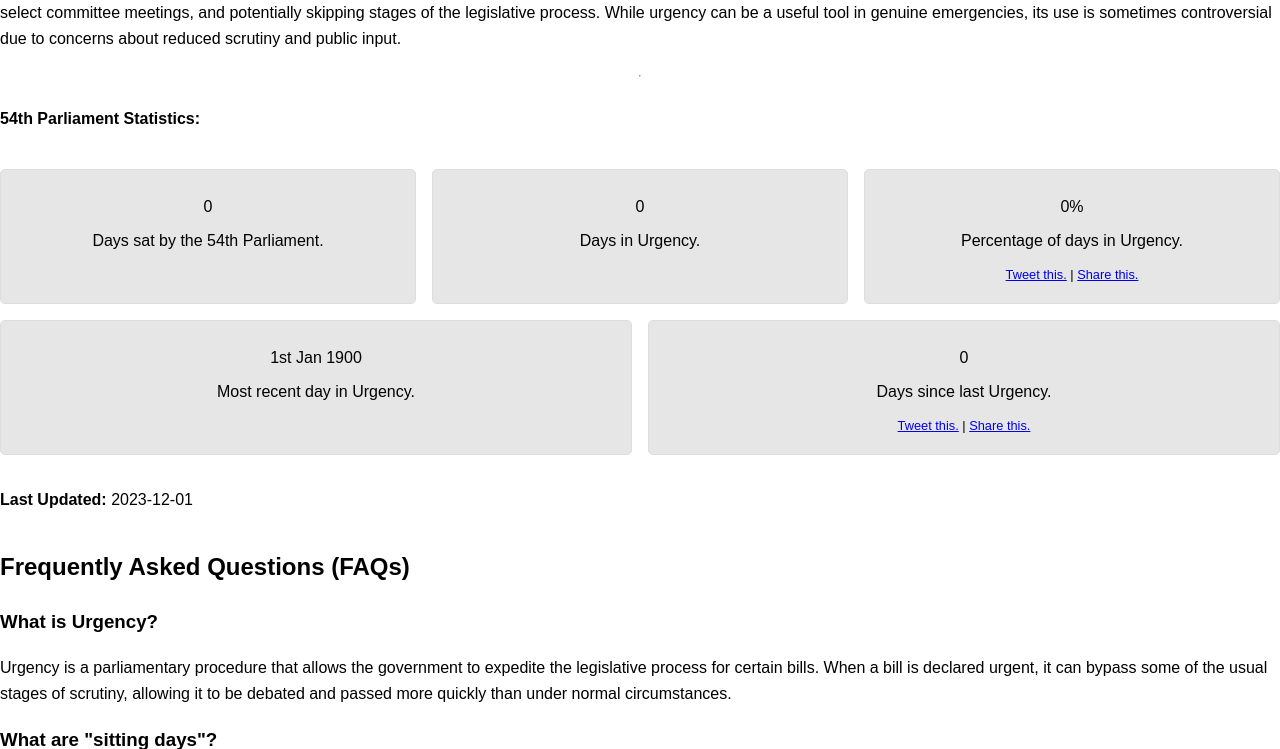
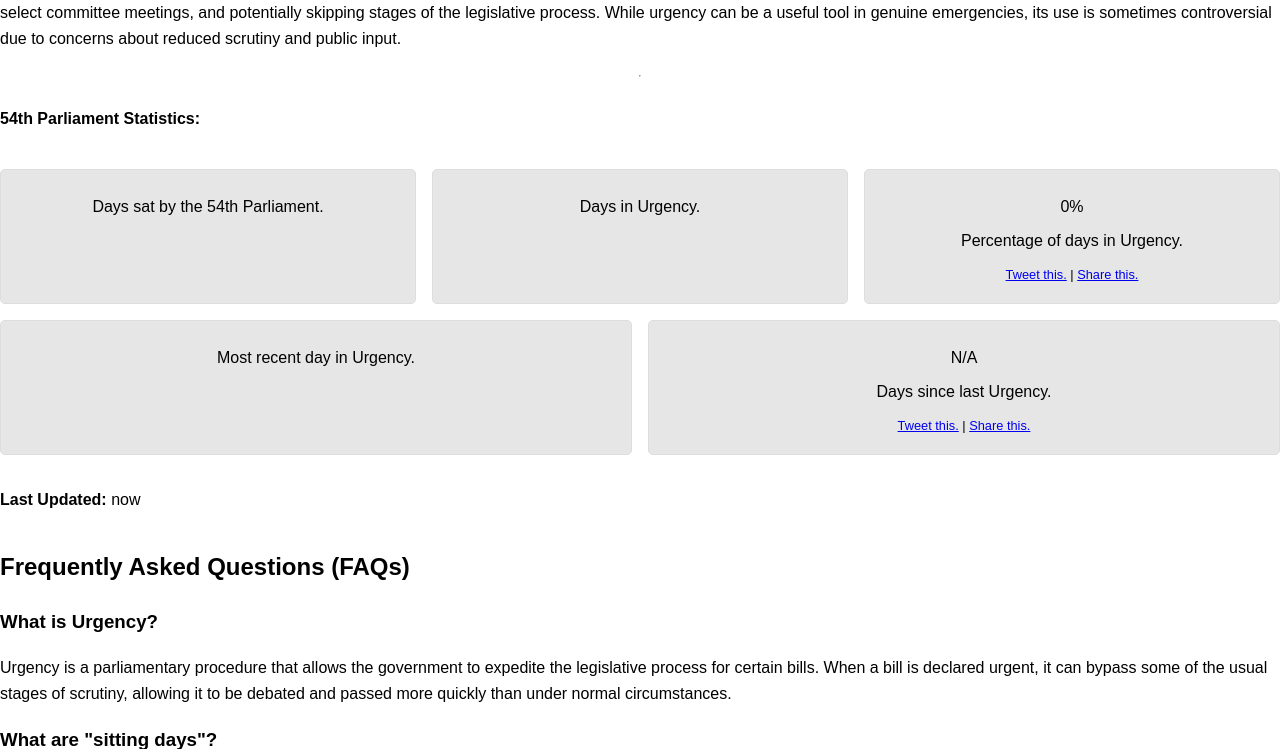
Before and after one commit to ItsHammy/nzpt-urgency, a PHP site: page / in a window 1280 px wide. Shown: the part 230-979 px from the top of the page. Run offline with PHP 8.4, Linux system fonts and the light colour scheme; some libraries are stand-ins or nearby versions.

Commit message:
Working version of the website

```diff
--- a/web/index.php
+++ b/web/index.php
@@ -1,3 +1,17 @@
+<?php
+
+// Load data from urgency.sqlite3
+$db = new SQLite3('urgency.sqlite3');
+$num_days_sat = $db->querySingle('SELECT COUNT(id) FROM urgency');
+$num_days_urgency = $db->querySingle('SELECT COUNT(id) FROM urgency WHERE in_urgency = 1');
+$percent_urgency = $num_days_sat > 0 ? round(($num_days_urgency / $num_days_sat) * 100, 2) : 0;
+$last_day_urgent = $db->querySingle('SELECT date FROM urgency WHERE in_urgency = 1 ORDER BY date DESC LIMIT 1');
+$days_since_urgency = $last_day_urgent ? (new DateTime())->diff(new DateTime($last_day_urgent))->days : 'N/A';
+$last_updated = 'now'; // Placeholder for last updated time
+
+?>
+
+
 <!DOCTYPE html>
 <html lang="en">
 <head>
@@ -24,29 +38,29 @@
     <h4>54th Parliament Statistics:</h4>
     <div class="statistics">
         <div class="statistics-box" id="day-sat">
-            <p><span id="num-days-sat">0</span></p>
+            <p><span id="num-days-sat"><?php echo $num_days_sat; ?></span></p>
             <p>Days sat by the 54th Parliament.</p>
         </div>
         <div class="statistics-box" id="day-urgency">
-            <p><span id="num-days-urgency">0</span></p>
+            <p><span id="num-days-urgency"><?php echo $num_days_urgency; ?></span></p>
             <p>Days in Urgency.</p>
         </div>
         <div class="statistics-box" id="percent-urgency">
-            <p><span id="num-percent-urgency">0</span>%</p>
+            <p><span id="num-percent-urgency"><?php echo $percent_urgency; ?></span>%</p>
             <p>Percentage of days in Urgency.</p>
             <small><a target="_blank" href="https://twitter.com/intent/tweet?text=Did%20you%20know%20that%200%25%20of%20the%2054th%20New%20Zealand%20Parliament%20sitting%20days%20has%20been%20in%20urgency%3F&url=https%3A%2F%2Fnzpt.cjs.nz%2F">Tweet this.</a> | <a href="sharelink">Share this.</a></small>
         </div>
         <div class="statistics-box" id="percent-urgency">
-            <p><span id="last-day-urgent">1st Jan 1900</span></p>
+            <p><span id="last-day-urgent"><?php echo $last_day_urgent; ?></span></p>
             <p>Most recent day in Urgency.</p>
         </div>
         <div class="statistics-box" id="percent-urgency">
-            <p><span id="days-since-urgency">0</span></p>
+            <p><span id="days-since-urgency"><?php echo $days_since_urgency; ?></span></p>
             <p>Days since last Urgency.</p>
             <small><a target="_blank" href="https://twitter.com/intent/tweet?text=There%20has%20been%200%20days%20since%20the%20NZ%20Government%20has%20been%20in%20Urgency!&url=https%3A%2F%2Fnzpt.cjs.nz%2Furgency">Tweet this.</a> | <a href="sharelink">Share this.</a></small>
         </div>
     </div>
-    <p><strong>Last Updated:</strong> <span id="last-updated">2023-12-01</span></p>
+    <p><strong>Last Updated:</strong> <span id="last-updated"><?php echo $last_updated; ?></span></p>
     <section id="faqs">
         <h2>Frequently Asked Questions (FAQs)</h2>
         <h3>What is Urgency?</h3>
```
